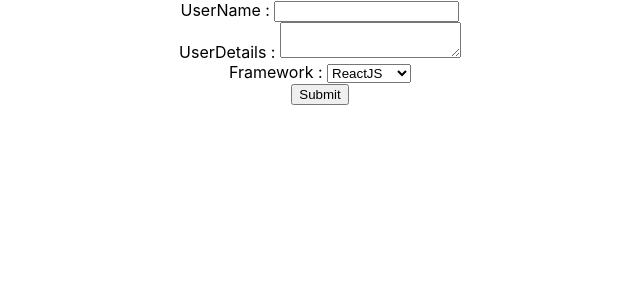
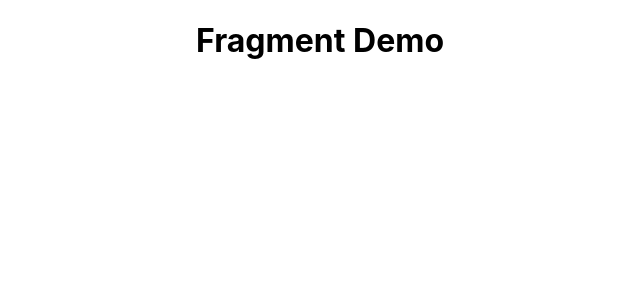
Before and after one commit to PiyushJiwane/ReactJS, a React (Create React App) app in the folder hello-world/: page / in a window 1280 px wide. Shown: the top 300 px of the page, without its empty margins (320-960 px from the left). Built offline with nearby package versions, Linux system fonts and the light colour scheme.

Commit message:
understand the React.Fragment in ReactJS

```diff
--- a/hello-world/src/App.js
+++ b/hello-world/src/App.js
@@ -12,14 +12,25 @@ import Inline from './Components/Inline';
 import './appStyle.css';
 import styles from './appStyle.module.css';
 import Form from './Components/Form';
+import LifeCycleA from './Components/LifeCycleA';
+import FragmentDemo from "./Components/FragmentDemo";
 
 function App() {
+  //Fragments in ReactJS
+  return(
+    <div className="App">
+      <FragmentDemo/>
+    </div>
+  )
+
+
   // Basic of Form Handling in ReactJS
-  return(
-      <div className="App">
-        <Form/>
-      </div>
-    )
+  // return(
+  //     <div className="App">
+  //       {/* <Form/> */}
+  //       <LifeCycleA/>
+  //     </div>
+  //   )
 
     //Styling and CSS Basic in React
   // return(
--- /dev/null
+++ b/hello-world/src/Components/FragmentDemo.js
@@ -0,0 +1,11 @@
+import React from 'react'
+
+function FragmentDemo() {
+    return (
+        <React.Fragment>
+            <h1>Fragment Demo</h1>
+        </React.Fragment>
+    )
+}
+
+export default FragmentDemo
```
